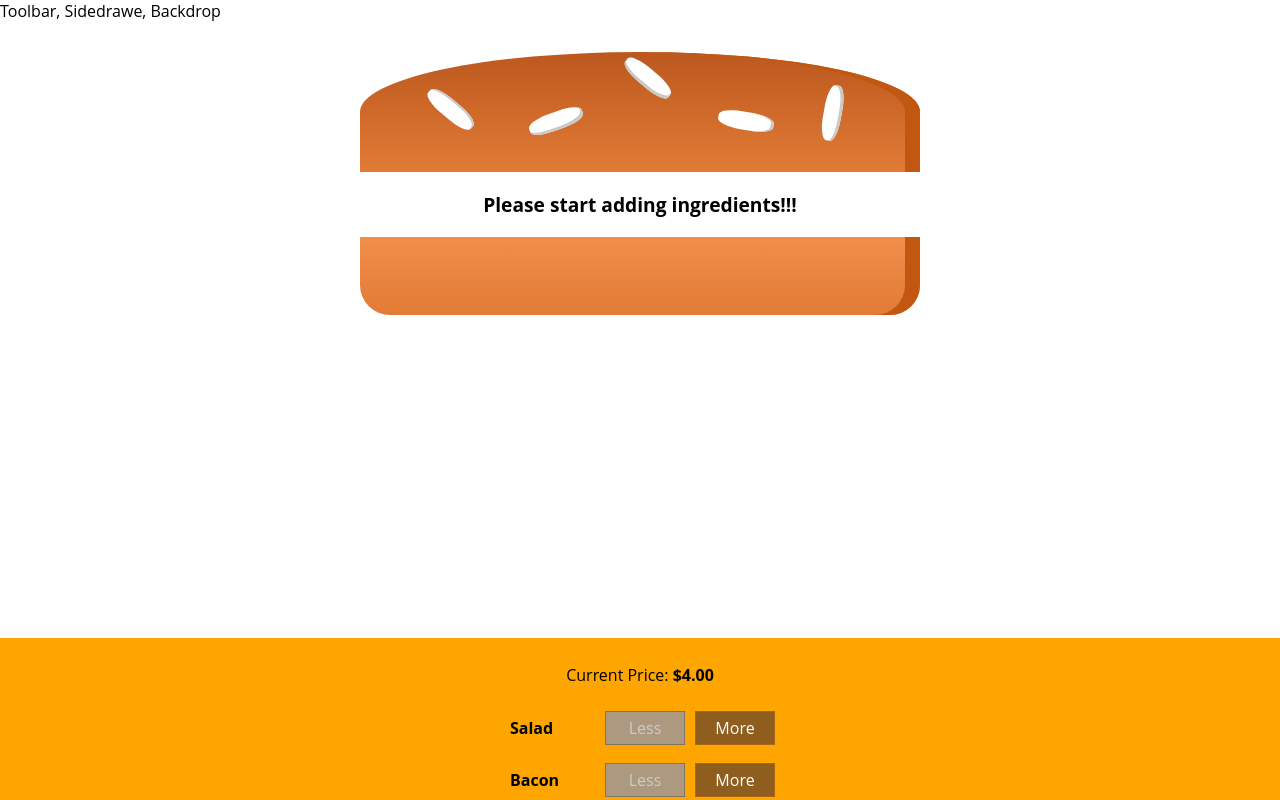
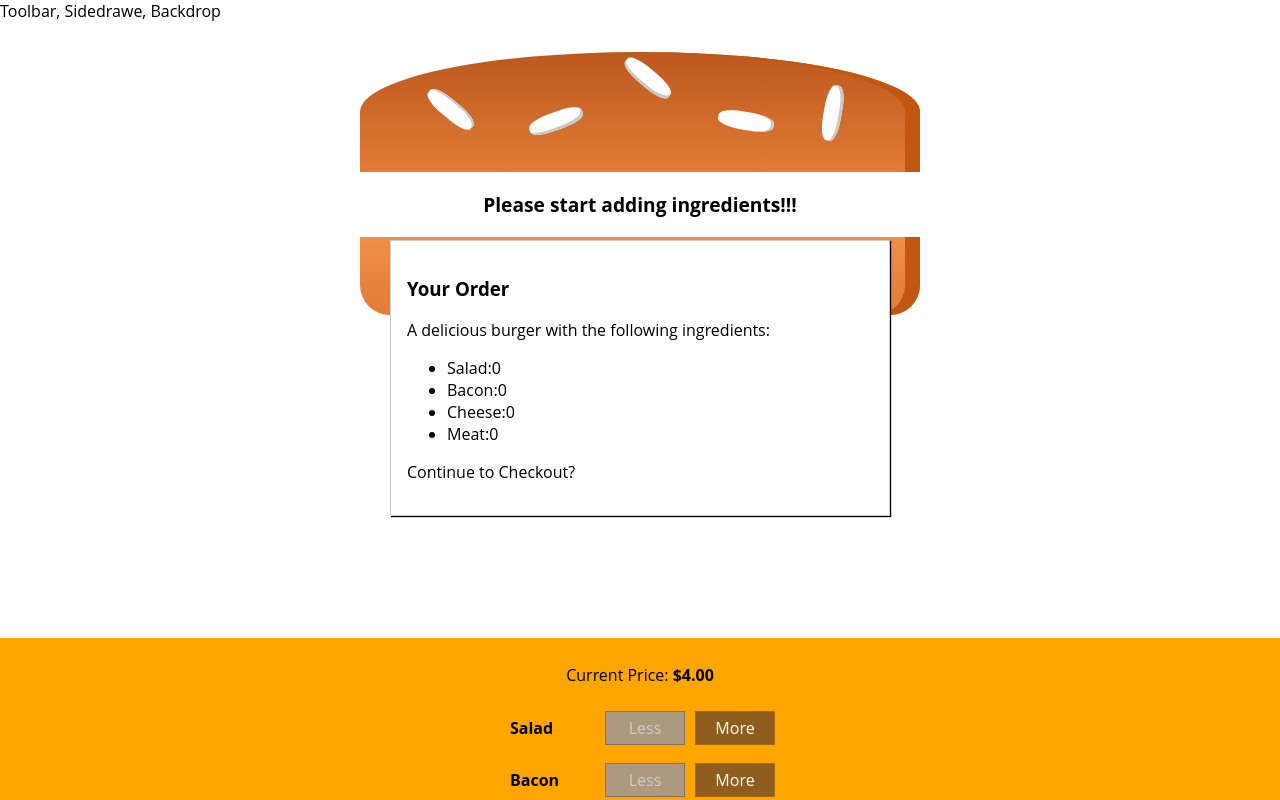
Before and after one commit to phat14191/Burger-Project, a React app: page / in a window 1280 px wide. Shown: the top 800 px of the page. Built offline with nearby package versions, Linux system fonts and the light colour scheme.

Commit message:
Create the order summary modal, can list items purcchased

```diff
--- /dev/null
+++ b/src/components/Burger/OrderSummary/OrderSummary.js
@@ -0,0 +1,23 @@
+import React from 'react';
+
+import Aux from '../../../hoc/Aux'
+
+export default function OrderSummary(props) {
+    const ingredientSummary = Object.keys(props.ingredients)
+        .map( igKey => {
+            return (
+                <li key={igKey}>
+                    <span style={{ textTransform: 'capitalize' }}>{igKey}</span>:{props.ingredients[igKey]}
+                </li> );
+        })
+    return (
+        <Aux>
+            <h3>Your Order</h3>
+            <p>A delicious burger with the following ingredients:</p>
+            <ul>
+                {ingredientSummary}
+            </ul>
+            <p>Continue to Checkout?</p>
+        </Aux>
+    );
+};
--- /dev/null
+++ b/src/components/UI/Modal/Modal.css
@@ -0,0 +1,20 @@
+.Modal {
+    position: fixed;
+    z-index: 500;
+    background-color: white;
+    width: 70%;
+    border: 1px solid #ccc;
+    box-shadow: 1px 1px 1px black;
+    padding: 16px;
+    left: 15%;
+    top: 30%;
+    box-sizing: border-box;
+    transition: all 0.3s ease-out;
+}
+
+@media (min-width: 600px) {
+    .Modal {
+        width: 500px;
+        left: calc(50% - 250px);
+    }
+}
--- /dev/null
+++ b/src/components/UI/Modal/Modal.js
@@ -0,0 +1,11 @@
+import React from 'react';
+
+import classes from './Modal.css';
+
+export default function Modal(props) {
+    return (
+        <div className={classes.Modal}>
+            {props.children}
+        </div>
+    )
+};
--- a/src/containers/BurgerBuilder/BurgerBuilder.js
+++ b/src/containers/BurgerBuilder/BurgerBuilder.js
@@ -3,6 +3,8 @@
 import Aux from '../../hoc/Aux';
 import Burger from '../../components/Burger/Burger';
 import BuildControls from '../../components/Burger/BuildControls/BuildControls';
+import Modal from '../../components/UI/Modal/Modal';
+import OrderSummary from '../../components/Burger/OrderSummary/OrderSummary'
 
 //gobal price
 const INGREDIENT_PRICES = {
@@ -85,8 +87,12 @@
     }
     // {salad: true, meat: false, ...}
     return (
-      <div>
         <Aux>
+          <Modal>
+          <OrderSummary
+            ingredients={this.state.ingredients}
+          />
+          </Modal>
           <Burger ingredients={this.state.ingredients}/>
           <BuildControls
             ingredientAdded={this.addIngredientHandler}
@@ -96,7 +102,6 @@
             purchasable={this.state.purchasable}
           />
         </Aux>
-      </div>
     );
   }
 }
```
Also changed, not shown: src/components/UI/Backdrop/Backdrop.js (added).
